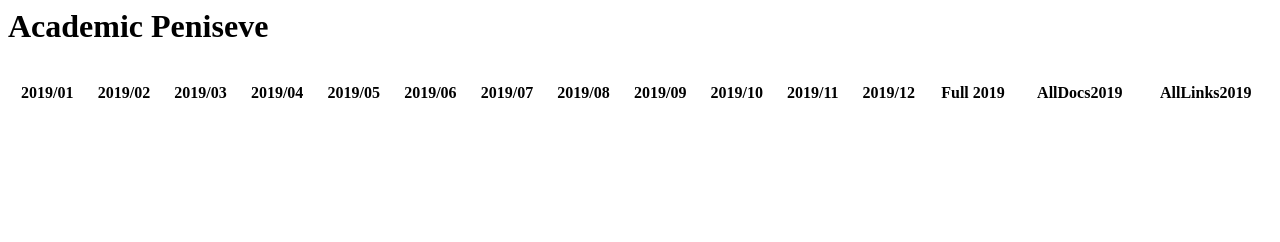
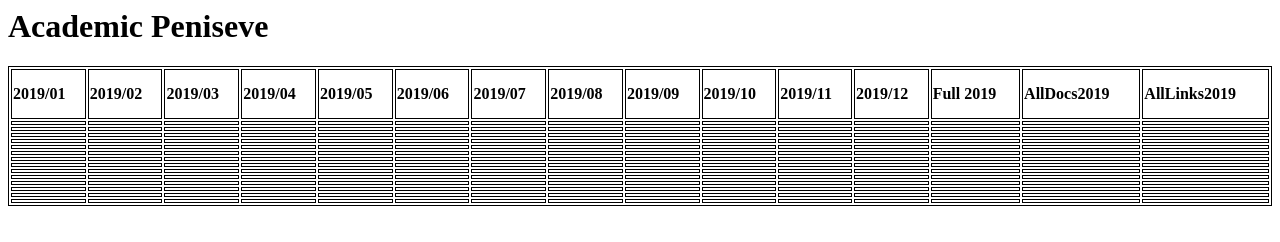
Before and after one commit to bluewworks/Academic-Peniseve, a plain HTML site: page index.html in a window 1280 px wide. Drawn offline with Linux system fonts and the light colour scheme.

Commit message:
Update styles.css

```diff
--- a/styles.css
+++ b/styles.css
@@ -5,3 +5,9 @@ table {
 th {
   height: 50px;
 }
+th {
+  text-align: left;
+}
+table, th, td {
+  border: 1px solid black;
+}
```
